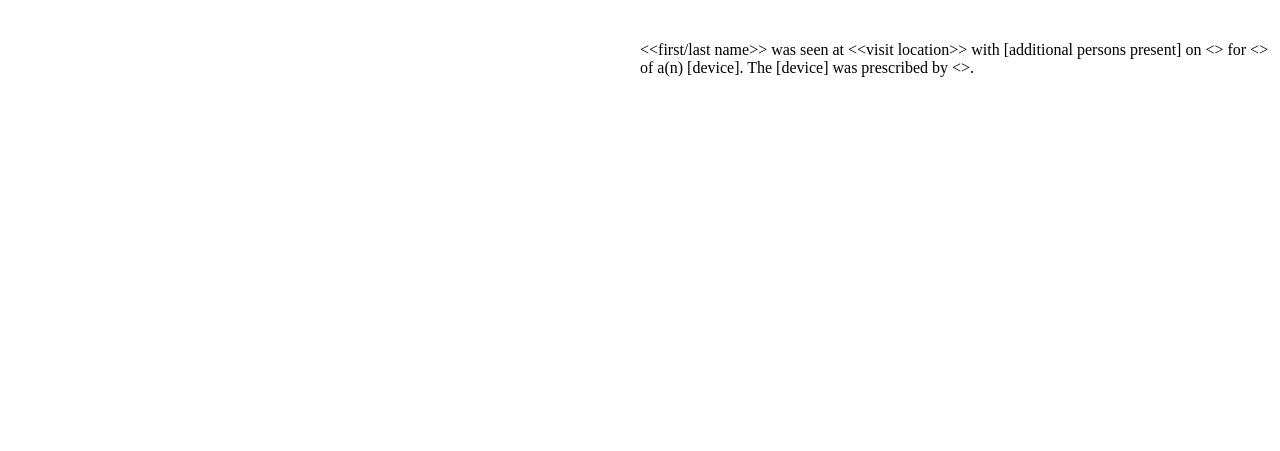
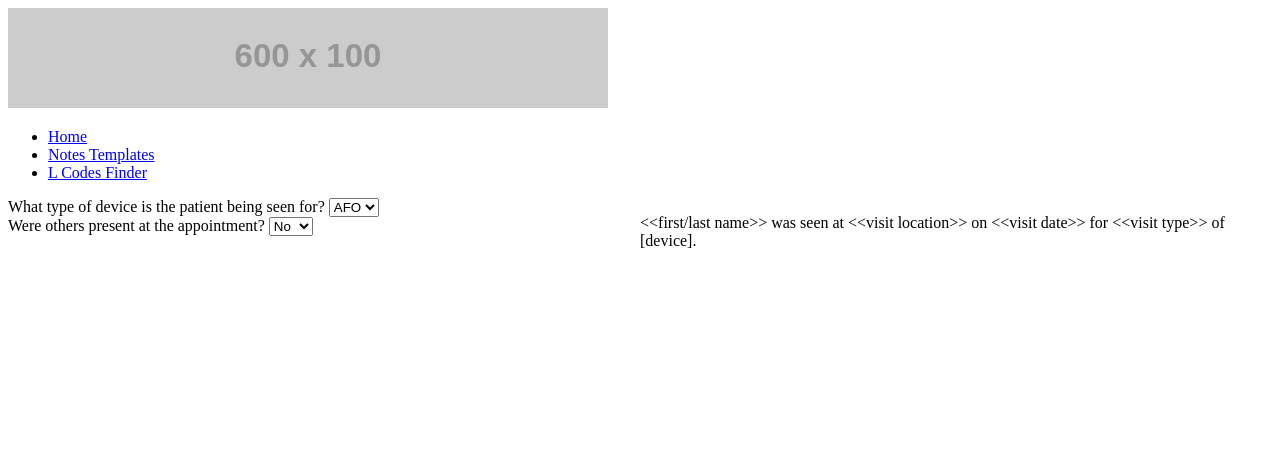
Before and after one commit to EmmyCurry/op-toolbox, a plain HTML site: page notes-template.html in a window 1280 px wide. Drawn offline with Linux system fonts and the light colour scheme; placeholder pictures from the web are drawn by us.

Commit message:
Started with dropdowns

```diff
--- a/css/style-sheet.css
+++ b/css/style-sheet.css
@@ -11,8 +11,20 @@
 
   .header { grid-area: header; }
 
-  .nav { grid-area: nav; }
+  .nav {
+    grid-area: nav;
+    display: flex;
 
-  .questions { grid-area: questions; }
+
+
+
+    }
+
+  .questions {
+    grid-area: questions;
+    border-right: 1px;
+
+
+}
 
   .notes { grid-area: notes; }
--- a/js/script.js
+++ b/js/script.js
@@ -0,0 +1,17 @@
+
+
+    const othersPresent = document.getElementById('othersPresent');
+    othersPresent.addEventListener('click', () => {
+        const sentenceOne = document.getElementById('sentence-one')
+        sentenceOne.innerText = 'whole thing text changed';
+
+        //'&lt;&lt;first/last name&gt;&gt; was seen at &lt;&lt;visit location&gt;&gt; with additional persons present on &lt;&lt;visit date&gt;&gt; for &lt;&lt;visit type&gt;&gt; of [device].'
+
+    })
+
+
+//appendchild to insert another question
+
+const peopleAttended = document.getElementById('othersPresent').value //value for new question added ("who was in attendance?")
+
+sentenceOne.innerText = '&lt;&lt;first/last name&gt;&gt; was seen at &lt;&lt;visit location&gt;&gt; on &lt;&lt;visit date&gt;&gt; for &lt;&lt;visit type&gt;&gt; of [device]. The appointment was also attended by' + peopleAttended
--- a/notes-template.html
+++ b/notes-template.html
@@ -11,16 +11,41 @@
 <body>
     <div class="grid-container">
         <div class="header">
+            <img id="logo" src="https://via.placeholder.com/600x100.jpg">
+        </div>
 
-        </div>
         <div class="nav">
-
+            <ul>
+                <li><a href="default.asp">Home</a></li>
+                <li><a href="notes-template.html">Notes Templates</a></li>
+                <li><a href="l-code-finder.html">L Codes Finder</a></li>
+              </ul>
         </div>
         <div class="questions">
+            <form>
+                <label for="deviceType">What type of device is the patient being seen for?</label>
+                <select id="deviceType" name="deviceType">
+                    <option value="AFO">AFO</option>
+                    <option value="BK">BK</option>
+                    <option value="AK">AK</option>
+                </select>
+
+                <br>
+
+            <div id="q1">
+                <label for="othersPresent">Were others present at the appointment?</label>
+                <select id="othersPresent" name="othersPresent">
+                    <option value="no" selected>No</option>
+                    <option value="yes">Yes</option>
+                </select>
+            </div>
+            </form>
 
         </div>
         <div class="notes">
-            <p>&lt;&lt;first/last name&gt;&gt; was seen at &lt;&lt;visit location&gt;&gt; with [additional persons present] on <<visit date>> for <<visit type>> of a(n) [device]. The [device] was prescribed by <<referring phys>>.</p>
+            <section id="basic-info">
+                <p id="sentence-one">&lt;&lt;first/last name&gt;&gt; was seen at &lt;&lt;visit location&gt;&gt; on &lt;&lt;visit date&gt;&gt; for &lt;&lt;visit type&gt;&gt; of [device].</p>
+            </section>
         </div>
       </div>
 </body>
```
Also changed, not shown: l-code-finder.html (added).
